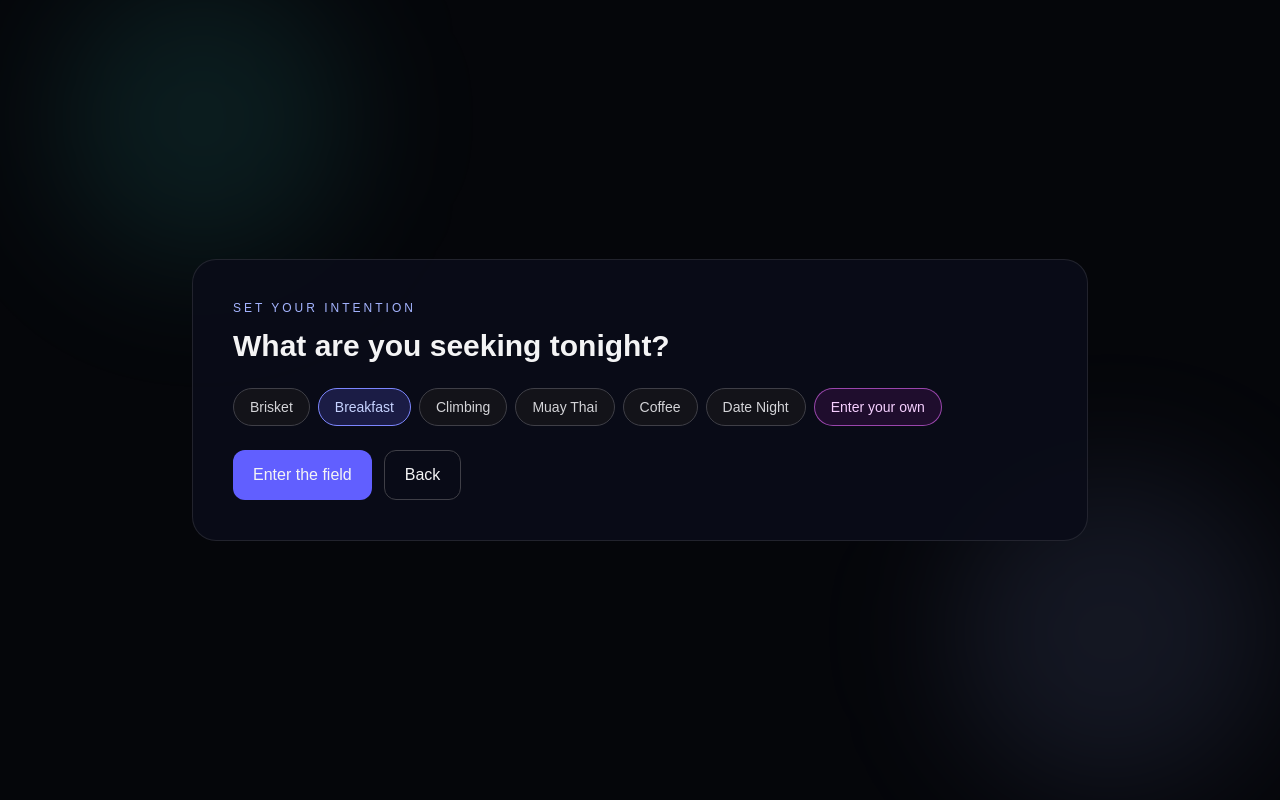
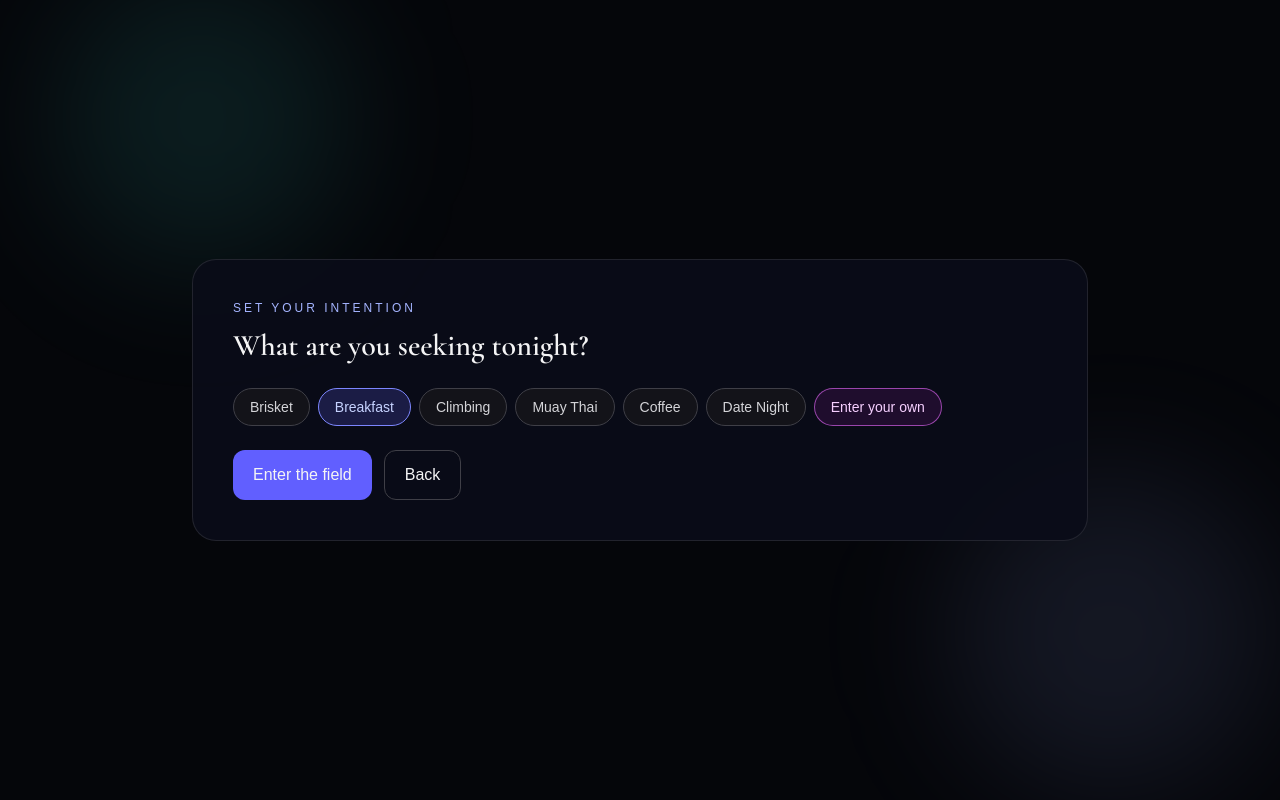
Before and after one commit to aclawbotb/sensa, a Next.js app in the folder apps/web/: page / in a window 1280 px wide. Both pictures are taken after a click on the button "Enter the water". Built offline with nearby package versions, Linux system fonts and the light colour scheme; no server answers.

Commit message:
style(web): refine typography and intro copy for premium calm aesthetic

```diff
--- a/apps/web/src/app/globals.css
+++ b/apps/web/src/app/globals.css
@@ -8,8 +8,8 @@
 @theme inline {
   --color-background: var(--background);
   --color-foreground: var(--foreground);
-  --font-sans: var(--font-geist-sans);
-  --font-mono: var(--font-geist-mono);
+  --font-sans: var(--font-ui-sans);
+  --font-mono: var(--font-ui-sans);
 }
 
 @media (prefers-color-scheme: dark) {
--- a/apps/web/src/app/layout.tsx
+++ b/apps/web/src/app/layout.tsx
@@ -1,14 +1,15 @@
 import type { Metadata } from "next";
-import { Geist, Geist_Mono } from "next/font/google";
+import { Cormorant_Garamond, Inter } from "next/font/google";
 import "./globals.css";
 
-const geistSans = Geist({
-  variable: "--font-geist-sans",
+const serif = Cormorant_Garamond({
+  variable: "--font-display-serif",
   subsets: ["latin"],
+  weight: ["500", "600", "700"],
 });
 
-const geistMono = Geist_Mono({
-  variable: "--font-geist-mono",
+const sans = Inter({
+  variable: "--font-ui-sans",
   subsets: ["latin"],
 });
 
@@ -25,7 +26,7 @@ export default function RootLayout({
   return (
     <html lang="en">
       <body
-        className={`${geistSans.variable} ${geistMono.variable} antialiased`}
+        className={`${serif.variable} ${sans.variable} antialiased`}
       >
         {children}
       </body>
--- a/apps/web/src/app/page.tsx
+++ b/apps/web/src/app/page.tsx
@@ -293,10 +293,11 @@ export default function Home() {
 
         <section className="relative z-10 w-full max-w-3xl text-center animate-in fade-in duration-700">
           <p className="text-xs uppercase tracking-[0.35em] text-cyan-200/90">Sensa</p>
-          <h1 className="mt-6 text-5xl md:text-7xl font-semibold leading-[1.05] text-zinc-100">Step into an oasis.</h1>
+          <h1 className="mt-6 text-5xl md:text-7xl font-semibold leading-[1.05] text-zinc-100" style={{ fontFamily: "var(--font-display-serif)" }}>
+            Follow what pulls you.
+          </h1>
           <p className="mt-6 text-zinc-200/90 text-lg md:text-xl leading-relaxed">
-            A calm sensory ritual for choosing where to go next. No ratings, no doom-scroll, no noise.
-            Just breath, movement, and signal.
+            A quieter way to choose what comes next — guided by sensation instead of feeds, scores, and noise.
           </p>
           <div className="mt-10 flex items-center justify-center">
             <button
@@ -324,7 +325,7 @@ export default function Home() {
         <div className="pointer-events-none absolute bottom-0 right-0 h-80 w-80 rounded-full bg-indigo-300/10 blur-3xl" style={{ animation: "floatB 14s ease-in-out infinite" }} />
         <section className="relative w-full max-w-4xl rounded-3xl border border-white/10 bg-[#0a0d19]/90 p-8 md:p-10 animate-in fade-in duration-700">
           <p className="text-xs uppercase tracking-[0.25em] text-indigo-300">Set your intention</p>
-          <h2 className="mt-3 text-3xl font-semibold">What are you seeking tonight?</h2>
+          <h2 className="mt-3 text-3xl font-semibold" style={{ fontFamily: "var(--font-display-serif)" }}>What are you seeking tonight?</h2>
 
           <div className="mt-6 flex flex-wrap gap-2">
             {PRESETS.map((preset) => (
```
